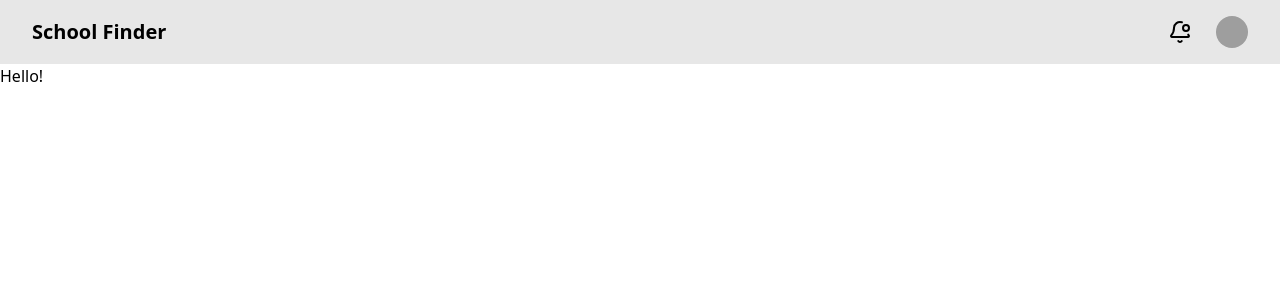
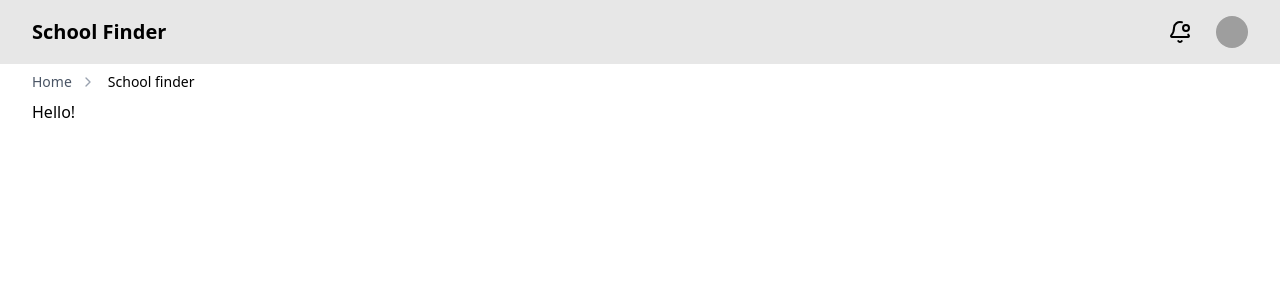
Before and after one commit to aarvi18/school-finder-ui, a React (Vite) app: page / in a window 1280 px wide. Shown: the top 300 px of the page. Built offline with nearby package versions, Linux system fonts and the light colour scheme; grey boxes are pictures that could not be loaded.

Commit message:
feat: add breadcrumb

```diff
--- a/src/App.tsx
+++ b/src/App.tsx
@@ -1,11 +1,13 @@
 import { Navbar } from "./components/navbar"
+import { Breadcrumb } from "./ui"
 
 function App() {
 
   return (
     <>
       <Navbar />
-      <main>
+      <main className="max-w-8xl mx-auto px-4 sm:px-6 lg:px-8">
+        <Breadcrumb />
         <h1>Hello!</h1>
       </main>
     </>
--- /dev/null
+++ b/src/ui/index.ts
@@ -0,0 +1 @@
+export {Breadcrumb} from "./others/Breadcrumb"
--- /dev/null
+++ b/src/ui/others/Breadcrumb.tsx
@@ -0,0 +1,15 @@
+import { ChevronRight } from "lucide-react";
+
+export const Breadcrumb = () => {
+    return (
+        <nav className="text-sm py-2" aria-label="Breadcrumb">
+            <ol className="flex items-center space-x-1">
+                <li className="flex items-center text-gray-600">
+                    Home
+                    <ChevronRight className="mx-2 h-4 w-4 text-gray-400" />
+                </li>
+                <li className="font-medium">School finder</li>
+            </ol>
+        </nav>
+    );
+};
```
